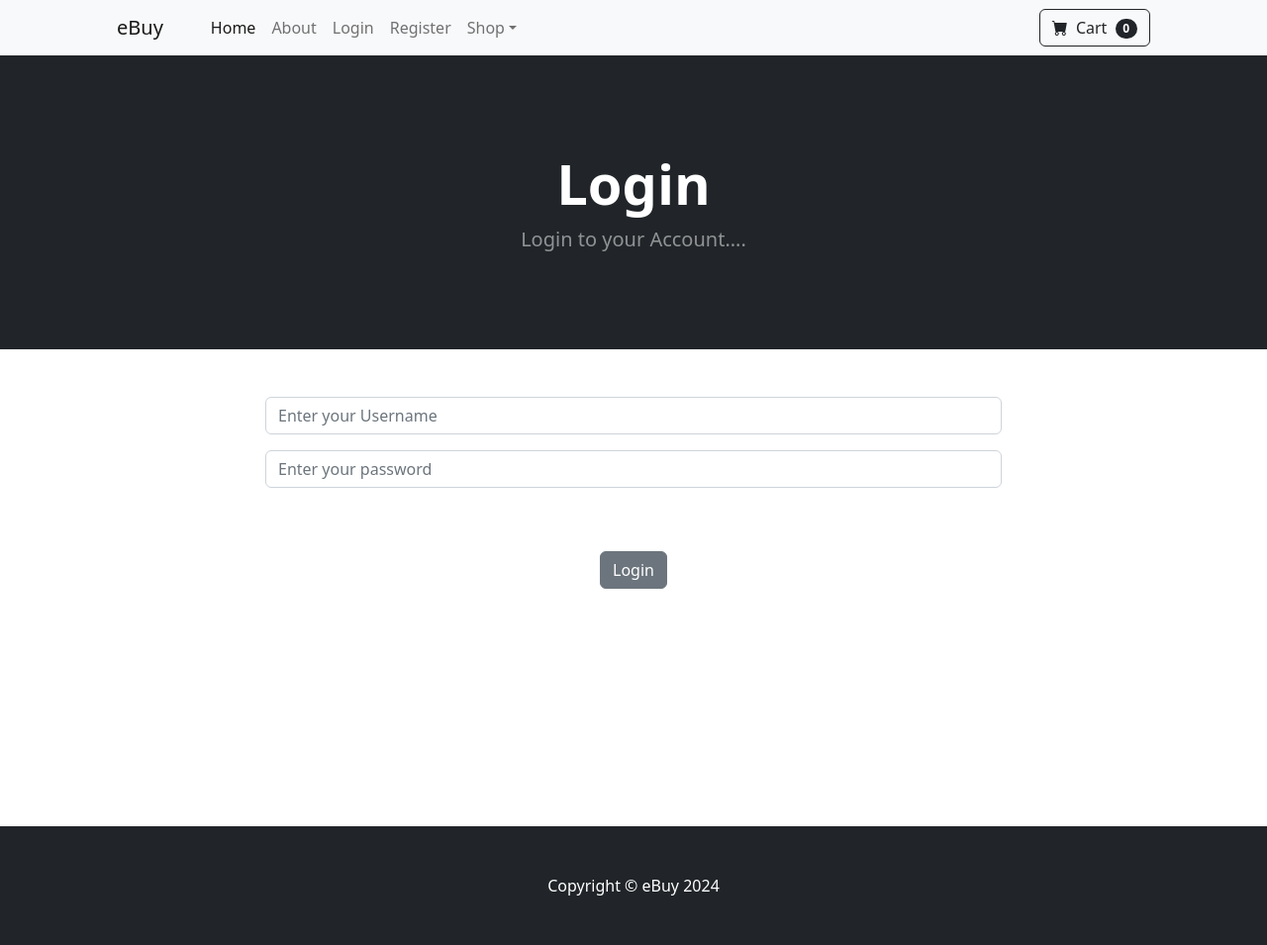
After one commit to angelycwingz/eBuy, a Django app: template store/templates/login.html in a window 1280 px wide. The commit adds this page. Shown: the whole page at 99% size. Run offline with Django 3.2, Linux system fonts and the light colour scheme; the template is opened without the code that fills it, so the values that code supplies are empty; some libraries are stand-ins or nearby versions.

Commit message:
Finished Login and Register pages

```diff
--- a/store/templates/about.html
+++ b/store/templates/about.html
@@ -6,7 +6,7 @@
 <header class="bg-dark py-5">
     <div class="container px-4 px-lg-5 my-5">
         <div class="text-center text-white">
-            <h1 class="display-4 fw-bolder">About US</h1>
+            <h1 class="display-4 fw-bolder">About Us</h1>
             <p class="lead fw-normal text-white-50 mb-0">Welcome to eBuy Anything Anytime</p>
         </div>
     </div>
--- a/store/templates/base.html
+++ b/store/templates/base.html
@@ -18,6 +18,17 @@
     <body>
         {% include 'navbar.html' %}
 
+        {% if messages %}
+            {% for message in messages %}
+
+            <div class="alert alert-warning alert-dismissible fade show" role="alert">
+                {{ message }}
+                <button type="button" class="btn-close" data-bs-dismiss="alert" aria-label="Close"></button>
+            </div>
+
+            {% endfor %}
+        {% endif %}
+
         {% block content %}
 
         {% endblock %}
--- /dev/null
+++ b/store/templates/login.html
@@ -0,0 +1,46 @@
+{% extends 'base.html' %}
+
+{% block content %}
+
+<!-- Header-->
+<header class="bg-dark py-5">
+    <div class="container px-4 px-lg-5 my-5">
+        <div class="text-center text-white">
+            <h1 class="display-4 fw-bolder">Login</h1>
+            <p class="lead fw-normal text-white-50 mb-0">Login to your Account....</p>
+        </div>
+    </div>
+</header>
+
+<div class="container">
+    <div class="row">
+        <center>
+            <div class="col-8">
+                <br/><br/>
+
+                <form method="POST" action="{% url 'login' %}">
+                    {% csrf_token %}
+
+                    <div class="mb-3">
+                      <input type="text" class="form-control" name="username" placeholder="Enter your Username">
+                    </div>
+                    <div class="mb-3">
+                      <input type="password" class="form-control" name="password" placeholder="Enter your password">
+                    </div>
+                    <br/><br/>
+                    <button type="submit" class="btn btn-secondary">Login</button>
+                  </form>
+
+                <br/><br/>
+                <br/><br/>
+                <br/><br/>
+                <br/><br/>
+                <br/><br/>
+
+            </div>
+        </center>
+
+    </div>
+</div>
+
+{% endblock %}
--- a/store/templates/navbar.html
+++ b/store/templates/navbar.html
@@ -7,6 +7,14 @@
             <ul class="navbar-nav me-auto mb-2 mb-lg-0 ms-lg-4">
                 <li class="nav-item"><a class="nav-link active" aria-current="page" href="{% url 'home' %}">Home</a></li>
                 <li class="nav-item"><a class="nav-link" href="{% url 'about' %}">About</a></li>
+
+                {% if user.is_authenticated %}
+                    <li class="nav-item"><a class="nav-link" href="{% url 'logout' %}">Logout</a></li>
+                {% else %}
+                    <li class="nav-item"><a class="nav-link" href="{% url 'login' %}">Login</a></li>
+                    <li class="nav-item"><a class="nav-link" href="{% url 'register' %}">Register</a></li>
+                {% endif %}
+
                 <li class="nav-item dropdown">
                     <a class="nav-link dropdown-toggle" id="navbarDropdown" href="#" role="button" data-bs-toggle="dropdown" aria-expanded="false">Shop</a>
                     <ul class="dropdown-menu" aria-labelledby="navbarDropdown">
--- a/store/urls.py
+++ b/store/urls.py
@@ -4,4 +4,7 @@ from . import views
 urlpatterns = [
     path('', views.home, name='home'),
     path('about/', views.about, name='about'),
+    path('login/', views.login_user, name='login'),
+    path('logout/', views.logout_user, name='logout'),
+    path('register/', views.register_user, name='register'),
 ]
```
Also changed, not shown: store/forms.py (added, +30 -0 lines), store/templates/register.html (added, +42 -0 lines), store/views.py (+47 -1 lines).
